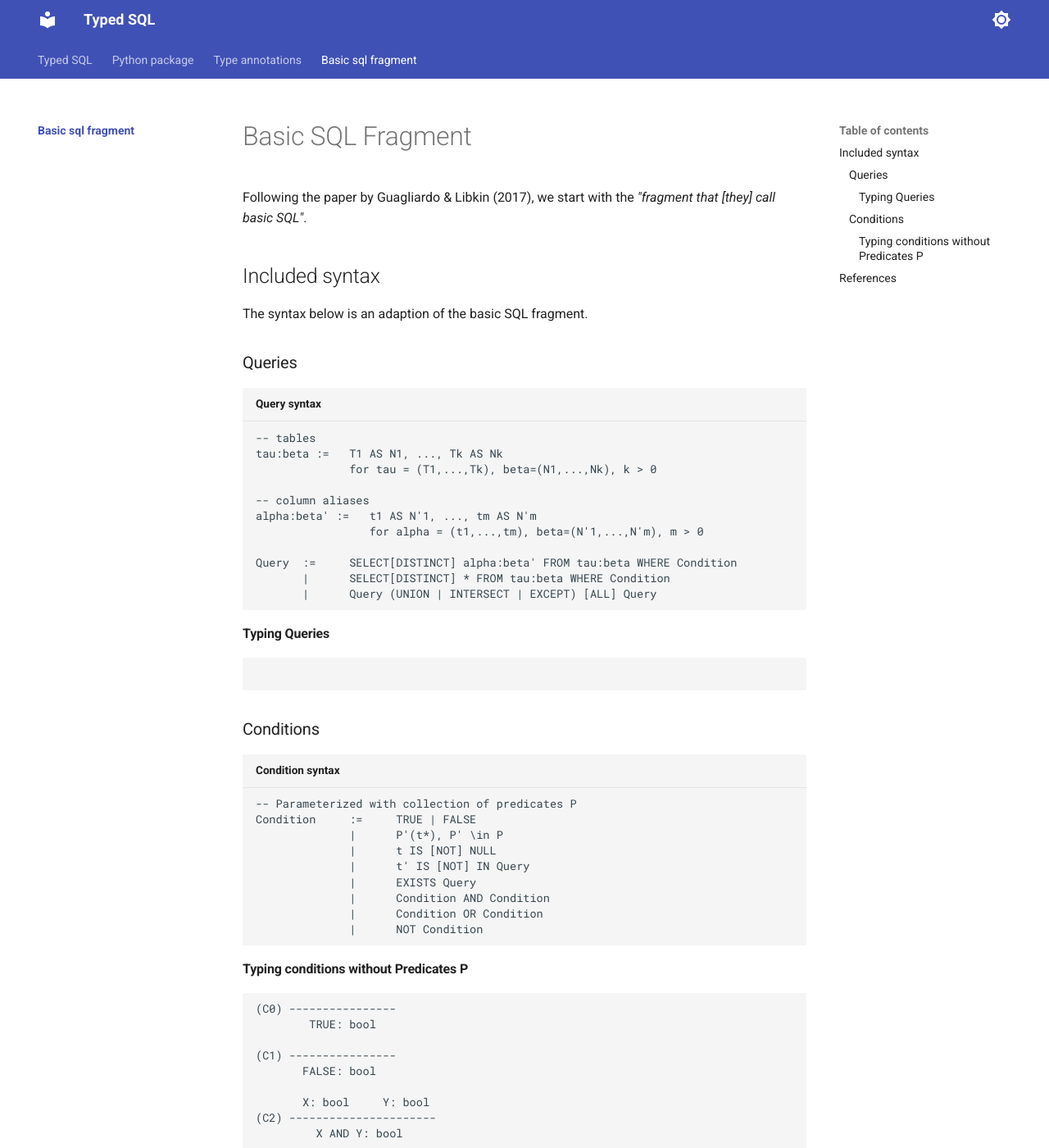
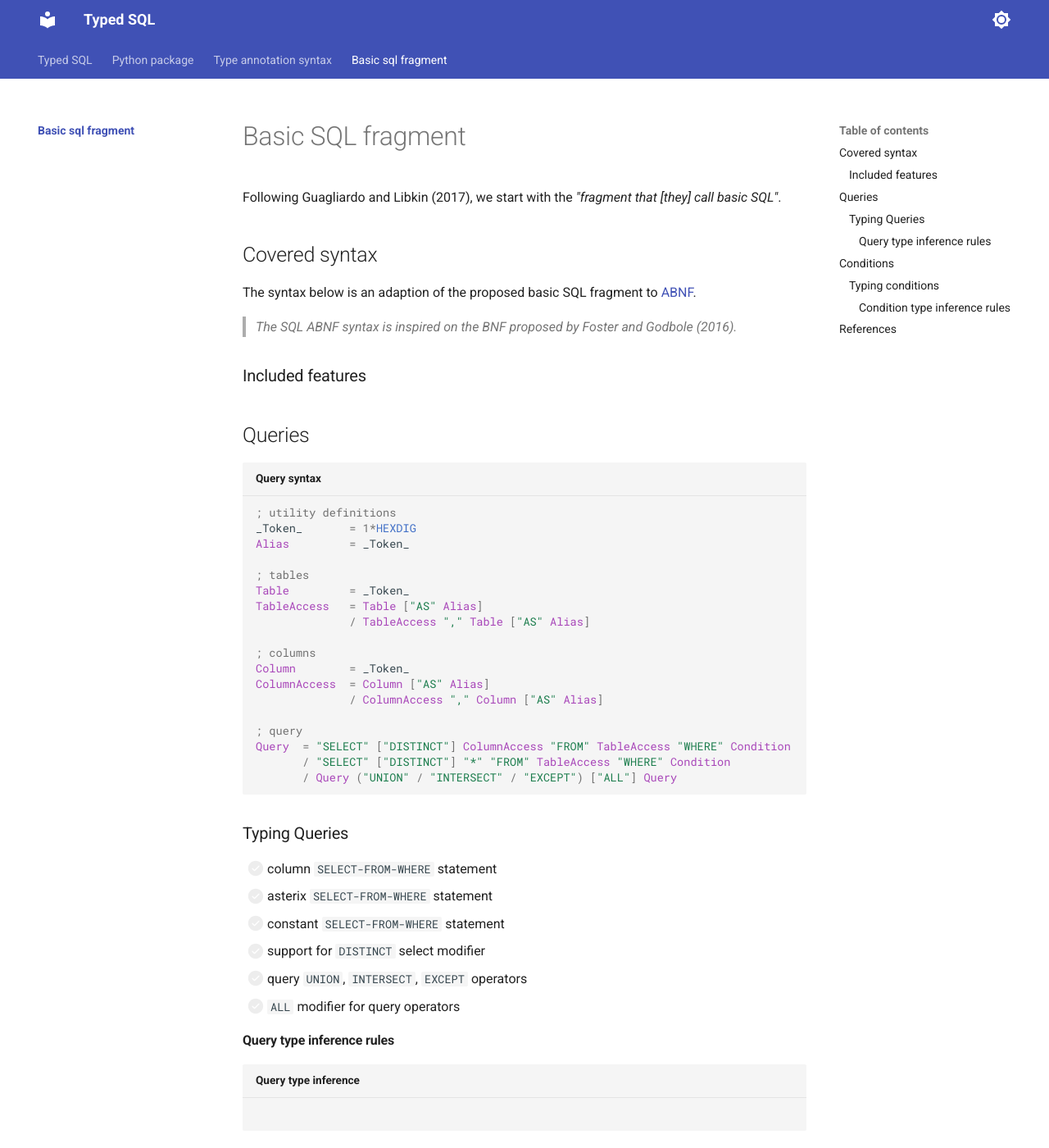
Before and after one commit to dee-me-tree-or-love/chai_sql, an MkDocs documentation site: the page built from docs/basic-sql-fragment/index.md, in a window 1280 px wide and 1400 px high. Shown: the whole window at 82% size. Built offline with MkDocs 1.6.1 and Material for MkDocs 9.7.7, drawn with Linux system fonts in a browser that asks for light colours; some of the changed text lies outside the part shown.

Commit message:
feat: rewrite core syntax into ABNF

````diff
--- a/docs/basic-sql-fragment/index.md
+++ b/docs/basic-sql-fragment/index.md
@@ -2,59 +2,96 @@
 title: SQL fragment
 ...
 
-# Basic SQL Fragment
+# Basic SQL fragment
 
-Following the paper by Guagliardo & Libkin (2017), we start with the
-_"fragment that [they] call basic SQL"_.
+Following Guagliardo and Libkin (2017), we start with
+the _"fragment that [they] call basic SQL"_.
 
-## Included syntax
+## Covered syntax
 
-The syntax below is an adaption of the basic SQL fragment.
+The syntax below is an adaption of the proposed basic SQL fragment to
+[ABNF](https://en.wikipedia.org/wiki/Augmented_Backus%E2%80%93Naur_form).
 
-### Queries
+<!-- TODO: review if there are better things to fork -->
+> *The SQL ABNF syntax is inspired on the BNF proposed by Foster and Godbole (2016).*
+
+### Included features
+
+<!-- TODO: add list of included and not included features of SQL -->
+
+## Queries
 
 <!-- TODO: find out which syntax highlighting would work best here -->
-```plaintext  title="Query syntax"
--- tables
-tau:beta :=   T1 AS N1, ..., Tk AS Nk
-              for tau = (T1,...,Tk), beta=(N1,...,Nk), k > 0
+<!-- TODO: rewrite the syntax to an easier format -->
 
--- column aliases
-alpha:beta' :=   t1 AS N'1, ..., tm AS N'm
-                 for alpha = (t1,...,tm), beta=(N'1,...,N'm), m > 0
+```abnf  title="Query syntax"
+; utility definitions
+_Token_       = 1*HEXDIG
+Alias         = _Token_
 
-Query  :=     SELECT[DISTINCT] alpha:beta' FROM tau:beta WHERE Condition
-       |      SELECT[DISTINCT] * FROM tau:beta WHERE Condition
-       |      Query (UNION | INTERSECT | EXCEPT) [ALL] Query
+; tables
+Table         = _Token_
+TableAccess   = Table ["AS" Alias]
+              / TableAccess "," Table ["AS" Alias]
+
+; columns
+Column        = _Token_
+ColumnAccess  = Column ["AS" Alias]
+              / ColumnAccess "," Column ["AS" Alias]
+
+; query
+Query  = "SELECT" ["DISTINCT"] ColumnAccess "FROM" TableAccess "WHERE" Condition
+       / "SELECT" ["DISTINCT"] "*" "FROM" TableAccess "WHERE" Condition
+       / Query ("UNION" / "INTERSECT" / "EXCEPT") ["ALL"] Query
 ```
 
-#### Typing Queries
+### Typing Queries
+
+<!-- TODO: What about query like `SELECT 1;`? -->
+<!-- TODO: add support to the follwing stuff: -->
+- [ ] column `SELECT-FROM-WHERE` statement
+- [ ] asterix `SELECT-FROM-WHERE` statement
+- [ ] constant `SELECT-FROM-WHERE` statement
+- [ ] support for `DISTINCT` select modifier
+- [ ] query `UNION`, `INTERSECT`, `EXCEPT` operators
+- [ ] `ALL` modifier for query operators
+
+#### Query type inference rules
 
 <!-- TODO: follow the semantics chapter to work this out -->
-
-```plaintext
+```plaintext  title="Query type inference"
 
 ```
 
-### Conditions
+## Conditions
 
-```plaintext  title="Condition syntax"
--- Parameterized with collection of predicates P
-Condition     :=     TRUE | FALSE
-              |      P'(t*), P' \in P
-              |      t IS [NOT] NULL
-              |      t' IS [NOT] IN Query
-              |      EXISTS Query
-              |      Condition AND Condition
-              |      Condition OR Condition
-              |      NOT Condition
+<!-- FIXME: rewrite to ABNF -->
+<!-- TODO: define the predicate ABNF syntax -->
+```abnf  title="Condition syntax"
+; Assuming `Predicate` syntax for base types is defined
+Condition     = "TRUE" | "FALSE"
+              / Predicate
+              / Column "IS" ["NOT"] "NULL"
+              / Column "IS" ["NOT"] "IN" Query
+              / "EXISTS" Query
+              / Condition "AND" Condition
+              / Condition "OR" Condition
+              / "NOT" Condition
 ```
 
-#### Typing conditions without Predicates P
+### Typing conditions
 
-<!-- TODO: follow the semantics chapter to work this out -->
+<!-- TODO: add support to the follwing stuff: -->
+- [x] Base cases: `TRUE | FALSE `
+- [ ] Predicate logic on basic SQL types
+- [x] `NULL` comparison
+- [x] `IN` value inclusion comparison
+- [x] `EXISTS` non-empty query check
+- [x] Basic boolean logic: `AND`, `OR`, `NOT`
 
-```plaintext
+#### Condition type inference rules
+
+```plaintext  title="Condition type inference"
 
 (C0) ----------------
         TRUE: bool
@@ -92,3 +129,4 @@ Condition     :=     TRUE | FALSE
 ## References
 
 - Guagliardo, P., & Libkin, L. (2017). A formal semantics of SQL queries, its validation, and applications. _Proceedings of the VLDB Endowment, 11_(1), 27–39. <https://doi.org/10.14778/3151113.3151116>
+- Foster, E. C., & Godbole, S. (2016). Bnf syntax for selected sql statements. In E. C. Foster & S. Godbole (Eds.), _Database Systems: A Pragmatic Approach_ (pp. 539–583). Apress. <https://doi.org/10.1007/978-1-4842-1191-5_29>
--- a/mkdocs.yml
+++ b/mkdocs.yml
@@ -33,6 +33,8 @@ plugins:
 
 # Extensions
 markdown_extensions:
+  - pymdownx.tasklist:
+      custom_checkbox: true
   - pymdownx.highlight:
       anchor_linenums: true
   - pymdownx.inlinehilite
````
Also changed, not shown: docs/Type-annotation-syntax/index.md (renamed from docs/Type-annotations/index.md).
